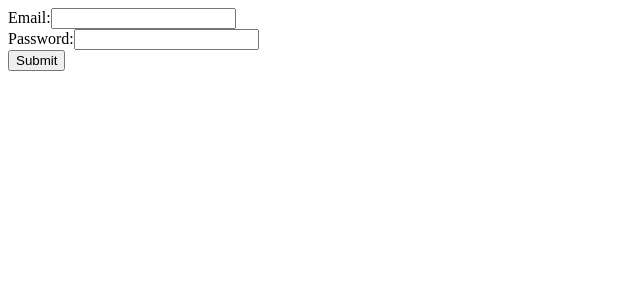
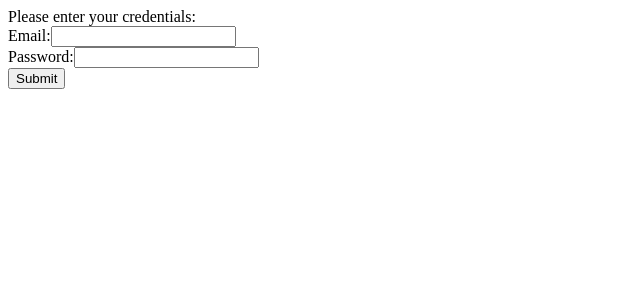
Before and after one commit to apollo-nu/Apollo-client, a React (Create React App) app: page /login in a window 1280 px wide. Shown: the top 300 px of the page, without its empty margins (0-640 px from the left). Built offline with nearby package versions, Linux system fonts and the light colour scheme.

Commit message:
Added account creation API usage

```diff
--- a/src/components/LoginPage/Creds.js
+++ b/src/components/LoginPage/Creds.js
@@ -1,23 +1,14 @@
 import React, { Component } from "react";
+import Form from "./Form";
 import "../../css/Creds.css";
 
+// UI wrapper for the input form
 class Creds extends Component {
   render() {
     return (
         <div>
-            <form>
-                <label>
-                    Email:
-                    <input type="text" name="email"/>
-                </label>
-                <br/>
-                <label>
-                    Password:
-                    <input type="password" name="password"/>
-                </label>
-                <br/>
-                <input type="submit" value="Submit"/>
-            </form>
+          Please enter your credentials:
+          <Form/>
         </div>
     );
   }
--- /dev/null
+++ b/src/components/LoginPage/Email.js
@@ -0,0 +1,16 @@
+import React, { Component } from "react";
+import "../../css/Email.css";
+
+// Email text form, may not need this as a separate component
+class Email extends Component {
+    render() {
+        return (
+            <input type="email"
+                   name={this.props.name}
+                   onChange={this.props.onChange}
+                   value={this.props.value}/>
+        )
+    }
+}
+
+export default Email;
--- /dev/null
+++ b/src/components/LoginPage/Form.js
@@ -0,0 +1,64 @@
+import React, { Component } from "react";
+import Email from "./Email";
+import Password from "./Password";
+import Submit from "./Submit";
+import "../../css/Form.css";
+
+import axios from "axios";
+import API from "../../config/api";
+const createAccountAPI = `${API.users}/createAccount`;
+
+// Form to enter user credentials
+class Form extends Component {
+    constructor(props) {
+        super(props);
+        this.state = {
+            email: "",
+            password: ""
+        }
+    }
+
+    createAccount() {
+        axios.post(createAccountAPI, this.state)
+            .then(response => {
+                response = response.data;
+                if (!response.ok) {
+                    console.log(response.message);
+                } else {
+                    console.log(response.body);
+                }
+            })
+            .catch(err => {
+                console.log(err);
+            })
+    }
+
+    render() {
+        return (
+            <div>
+                <label>
+                    Email:
+                    <Email name="email"
+                           onChange={(e) => {
+                               this.setState({email: e.target.value});
+                           }}
+                           value={this.state.email}/>
+                </label>
+                <br/>
+                <label>
+                    Password:
+                    <Password name="password"
+                              onChange={(e) => {
+                                  this.setState({password: e.target.value});
+                              }}
+                              value={this.state.password}/>
+                </label>
+                <br/>
+                <Submit value="Submit"
+                        onClick={this.createAccount.bind(this)}/>
+            </div>
+        )
+    }
+}
+
+export default Form;
--- a/src/components/LoginPage/LoginPage.js
+++ b/src/components/LoginPage/LoginPage.js
@@ -2,6 +2,7 @@ import React, { Component } from "react";
 import Creds from "./Creds";
 import "../../css/LoginPage.css";
 
+// Wrapper for the entire Login Page
 class LoginPage extends Component {
   render() {
     return (
--- /dev/null
+++ b/src/components/LoginPage/Password.js
@@ -0,0 +1,16 @@
+import React, { Component } from "react";
+import "../../css/Password.css";
+
+// Password text form, may not need this as a separate component
+class Password extends Component {
+    render() {
+        return (
+            <input type="password"
+                   name={this.props.name}
+                   onChange={this.props.onChange}
+                   value={this.props.value}/>
+        )
+    }
+}
+
+export default Password;
--- /dev/null
+++ b/src/components/LoginPage/Submit.js
@@ -0,0 +1,15 @@
+import React, { Component } from "react";
+import "../../css/Submit.css";
+
+// Email text form, may not need this as a separate component
+class Submit extends Component {
+    render() {
+        return (
+            <input type="button"
+                   value={this.props.value}
+                   onClick={this.props.onClick}/>
+        )
+    }
+}
+
+export default Submit;
--- a/src/components/MainPage/Board.js
+++ b/src/components/MainPage/Board.js
@@ -5,7 +5,7 @@ import Row from "./Row";
 import axios from "axios";
 import API from "../../config/api";
 
-const coursesUrl = API.courses;
+const coursesUrl = `${API.courses}/`;
 const MAX_ELEMENTS = 20;
 
 class Board extends Component {
--- a/src/config/api.js
+++ b/src/config/api.js
@@ -1,10 +1,11 @@
 const env = "" + process.env.NODE_ENV || "development";
-const host = ((env === "production")? "https://apollo-nu.herokuapp.com/" : "http://localhost:8081/");
+const host = ((env === "production")? "https://apollo-nu.herokuapp.com" : "http://localhost:8081");
 
 const routes = {
-    courses: host + "courses/",
-    row: host + "rows/",
-    board: host + "board/"
+    courses: host + "/courses",
+    row: host + "/rows",
+    board: host + "/board",
+    users: host + "/users"
 };
 
 export default routes;
```
Also changed, not shown: src/css/Email.css (added), src/css/Form.css (added), src/css/Password.css (added), src/css/Submit.css (added).
